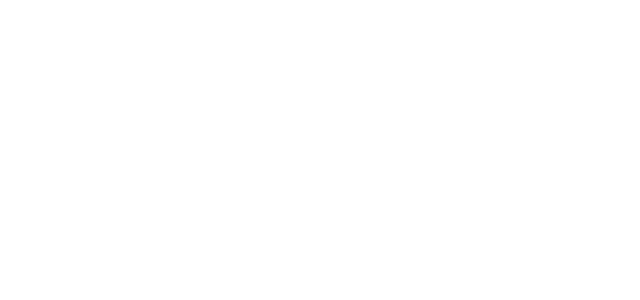
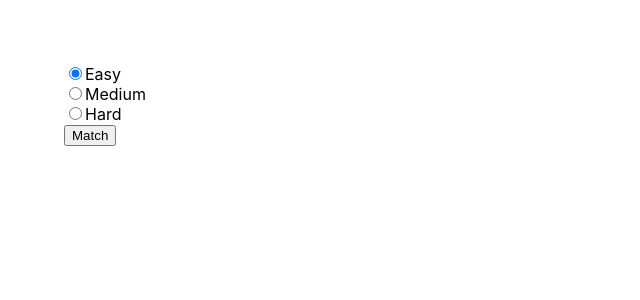
Before and after one commit to CS3219-AY2223S1/cs3219-project-ay2223s1-g23, a React (Create React App) app in the folder frontend/: page /diff in a window 1280 px wide. Before the commit this address had no page. Shown: the top 300 px of the page, without its empty margins (0-640 px from the left). Built offline with nearby package versions, Linux system fonts and the light colour scheme.

Commit message:
add difficultySelection component (radio buttons and submit button)

```diff
--- a/frontend/src/App.js
+++ b/frontend/src/App.js
@@ -1,6 +1,7 @@
-import {BrowserRouter as Router, Routes, Route, Navigate} from "react-router-dom";
+import { BrowserRouter as Router, Routes, Route, Navigate } from "react-router-dom";
 import SignupPage from './components/SignupPage';
-import {Box} from "@mui/material";
+import DifficultySelection from './components/DifficultySelection';
+import { Box } from "@mui/material";
 
 function App() {
     return (
@@ -9,7 +10,8 @@ function App() {
                 <Router>
                     <Routes>
                         <Route exact path="/" element={<Navigate replace to="/signup" />}></Route>
-                        <Route path="/signup" element={<SignupPage/>}/>
+                        <Route path="/signup" element={<SignupPage />} />
+                        <Route path="/diff" element={<DifficultySelection />} />
                     </Routes>
                 </Router>
             </Box>
--- /dev/null
+++ b/frontend/src/components/DifficultySelection.js
@@ -0,0 +1,57 @@
+import React from 'react';
+
+export default class DifficultySelection extends React.Component {
+    constructor(props) {
+        super(props);
+        this.state = { selectedDifficulty: 'easy' };
+    }
+
+    handleOptionChange = (event) => {
+        this.setState({
+            selectedDifficulty: event.target.value
+        })
+    }
+
+    handleFormSubmit = (event) => {
+        event.preventDefault();
+        console.log("You have selected: ", this.state.selectedDifficulty);
+    }
+
+    render() {
+        return (
+            <div className="container">
+                <div className="row">
+                    <div className="col-sm-12">
+                        <form onSubmit={this.handleFormSubmit}>
+                            <div className="radio">
+                                <label>
+                                    <input type="radio" value="easy"
+                                        checked={this.state.selectedDifficulty === 'easy'}
+                                        onChange={this.handleOptionChange} />
+                                    Easy
+                                </label>
+                            </div>
+                            <div className="radio">
+                                <label>
+                                    <input type="radio" value="medium"
+                                        checked={this.state.selectedDifficulty === 'medium'}
+                                        onChange={this.handleOptionChange} />
+                                    Medium
+                                </label>
+                            </div>
+                            <div className="radio">
+                                <label>
+                                    <input type="radio" value="hard"
+                                        checked={this.state.selectedDifficulty === 'hard'}
+                                        onChange={this.handleOptionChange} />
+                                    Hard
+                                </label>
+                            </div>
+                            <button className="btn btn-default" type="submit">Match</button>
+                        </form>
+                    </div>
+                </div>
+            </div>
+        )
+    }
+};
```
